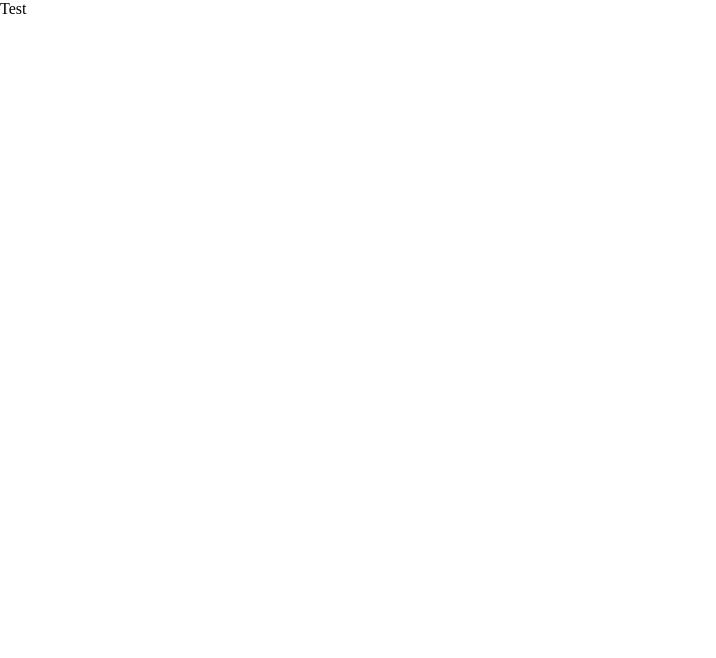
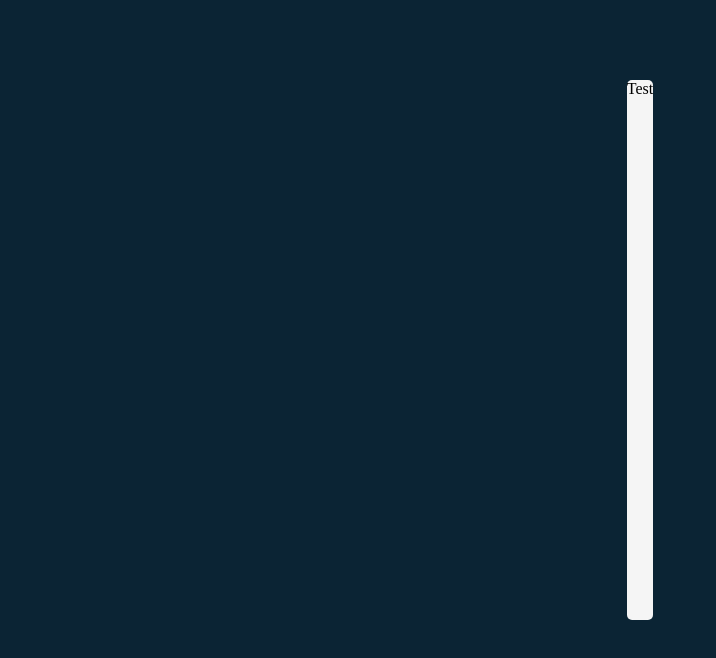
Before and after one commit to austingw/tenzies, a React (Vite) app in the folder tenzies-app/: page / in a window 1280 px wide. Shown: the top 658 px of the page, without its empty margins (0-716 px from the left). Built offline with nearby package versions, Linux system fonts and the light colour scheme.

Commit message:
Add basic styling

```diff
--- a/tenzies-app/src/App.jsx
+++ b/tenzies-app/src/App.jsx
@@ -1,7 +1,7 @@
 import React from "react";
 
 function App() {
-  return <main className="main-content">Test</main>;
+  return <main>Test</main>;
 }
 
 export default App;
--- a/tenzies-app/src/index.css
+++ b/tenzies-app/src/index.css
@@ -4,4 +4,17 @@
 
 body {
   margin: 0;
+  background-color: #0b2434;
+  display: flex;
+  align-items: center;
+  justify-content: center;
+  padding: 20px;
 }
+
+main {
+  margin-top: 7.5vh;
+  background-color: #f5f5f5;
+  border-radius: 5px;
+  max-width: 800px;
+  height: 540px;
+}
```
